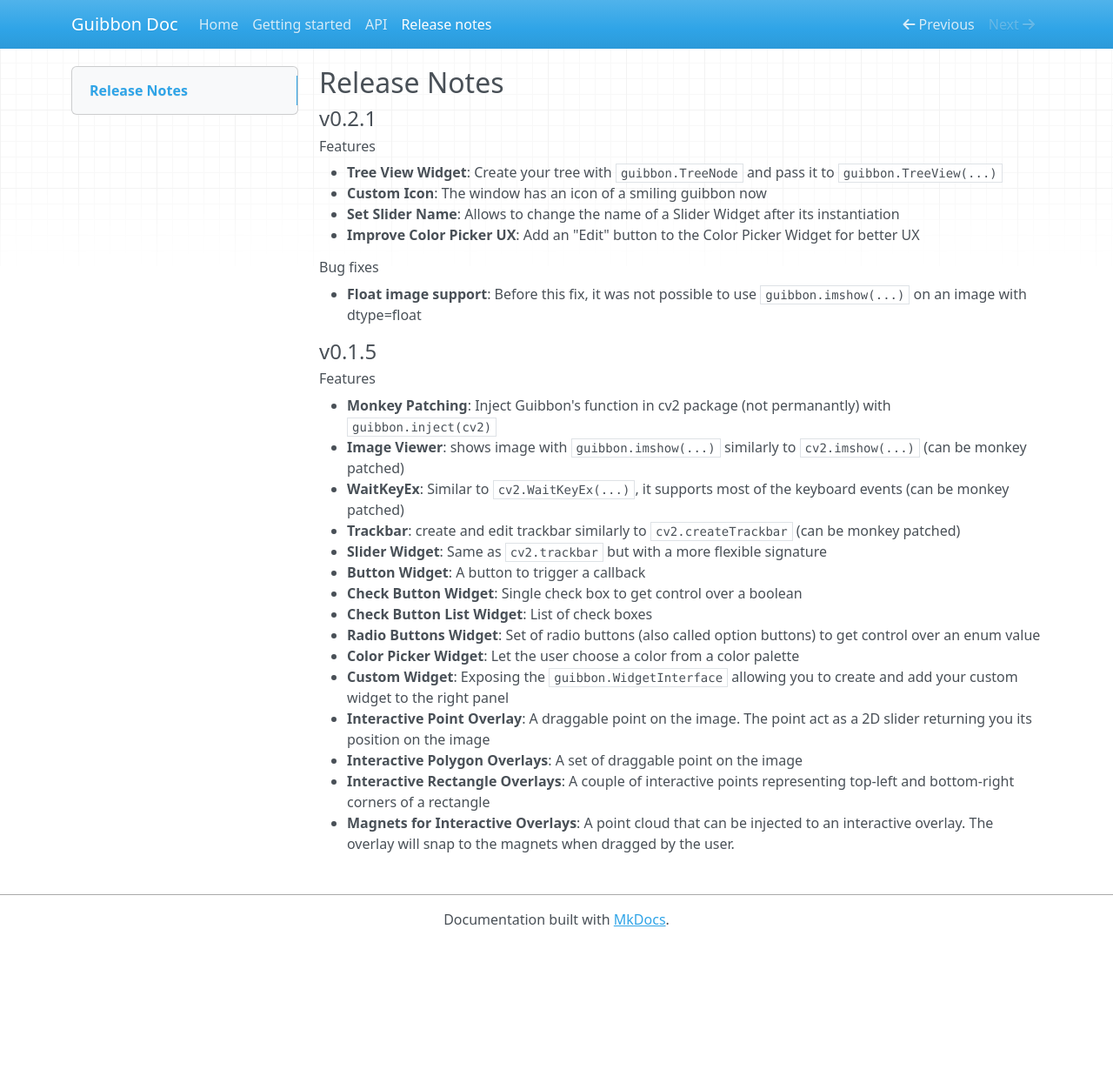
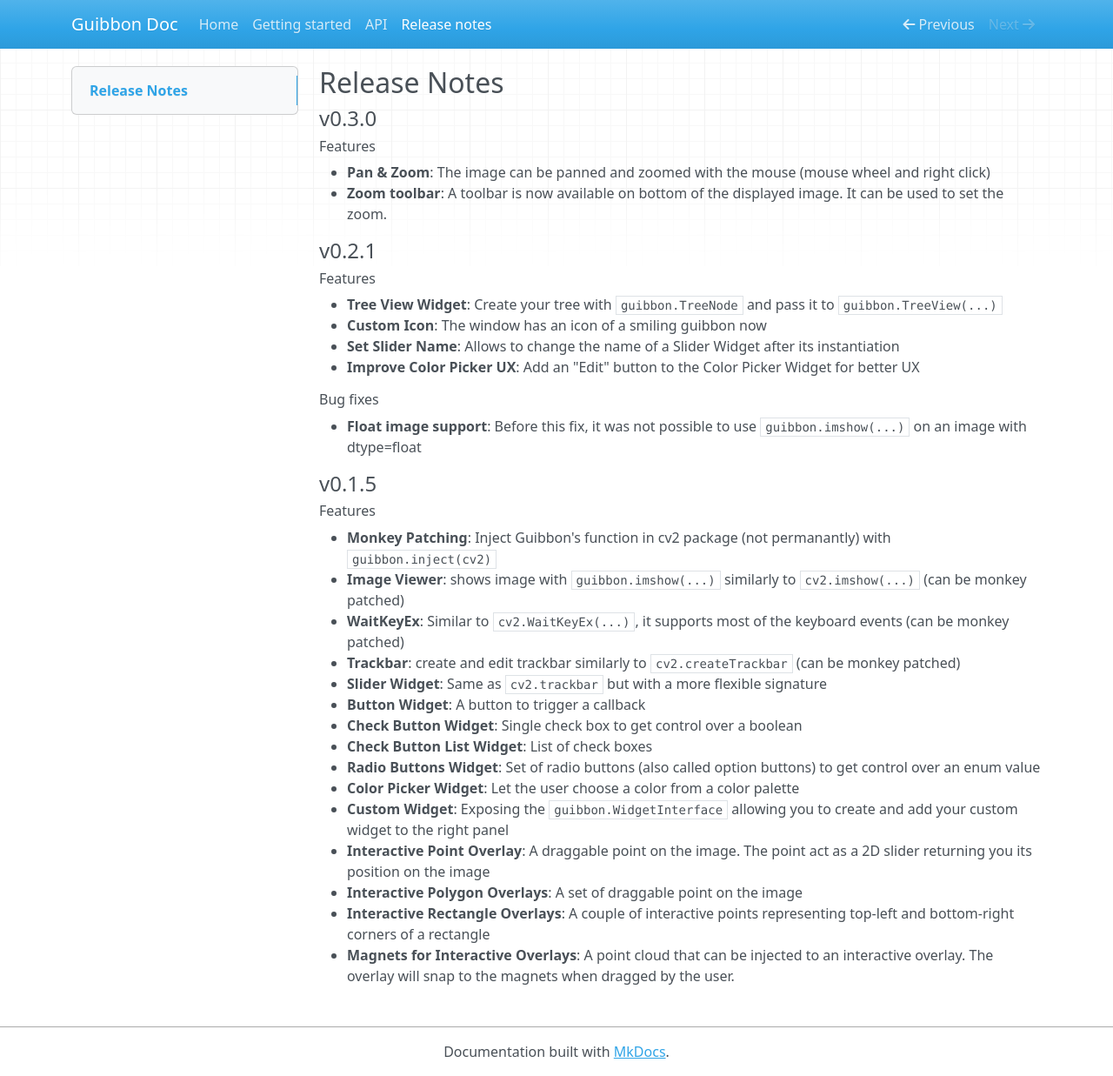
Before and after one commit to ManuGira/Guibbon, an MkDocs documentation site: the page built from docs/release_notes.md, in a window 1280 px wide and 1237 px high. Shown: the whole window at 87% size. Built offline with MkDocs 1.6.1, drawn with Linux system fonts in a browser that asks for light colours; nearby versions of some CDN libraries.

Commit message:
ADD: release notes for v0.3.0

```diff
--- a/docs/release_notes.md
+++ b/docs/release_notes.md
@@ -1,4 +1,9 @@
 ## Release Notes
+#### v0.3.0
+###### Features
+* **Pan & Zoom**: The image can be panned and zoomed with the mouse (mouse wheel and right click)
+* **Zoom toolbar**: A toolbar is now available on bottom of the displayed image. It can be used to set the zoom.
+
 #### v0.2.1
 ###### Features
 * **Tree View Widget**: Create your tree with `guibbon.TreeNode` and pass it to `guibbon.TreeView(...)`
@@ -6,11 +11,11 @@
 * **Set Slider Name**: Allows to change the name of a Slider Widget after its instantiation
 * **Improve Color Picker UX**: Add an "Edit" button to the Color Picker Widget for better UX
 
-###### **Bug fixes**
+###### Bug fixes
 * **Float image support**: Before this fix, it was not possible to use `guibbon.imshow(...)` on an image with dtype=float
 
-#### **v0.1.5**
-###### **Features**
+#### v0.1.5
+###### Features
  * **Monkey Patching**: Inject Guibbon's function in cv2 package (not permanantly) with `guibbon.inject(cv2)`
  * **Image Viewer**: shows image with `guibbon.imshow(...)` similarly to `cv2.imshow(...)` (can be monkey patched)
  * **WaitKeyEx**: Similar to `cv2.WaitKeyEx(...)`, it supports most of the keyboard events (can be monkey patched)
```
